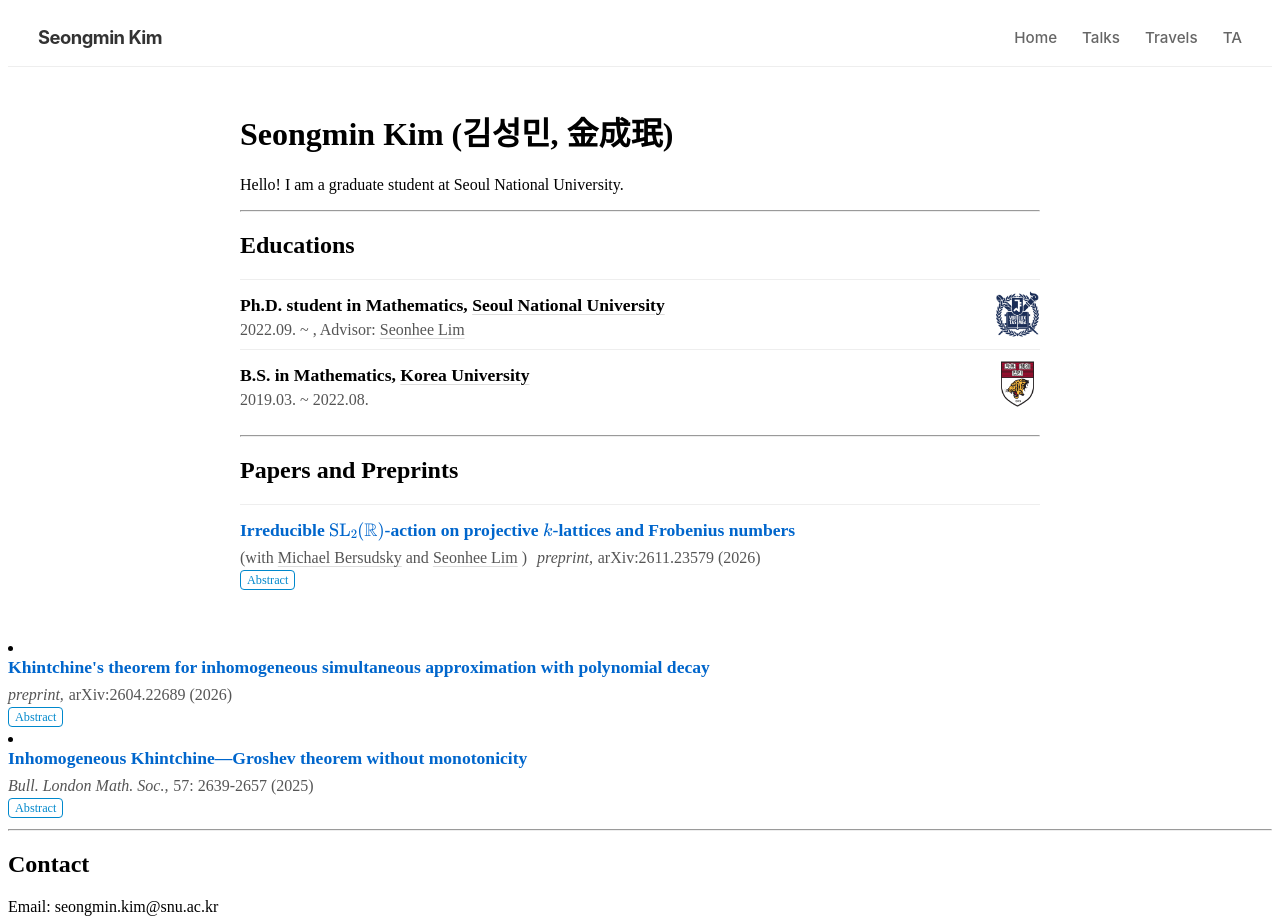
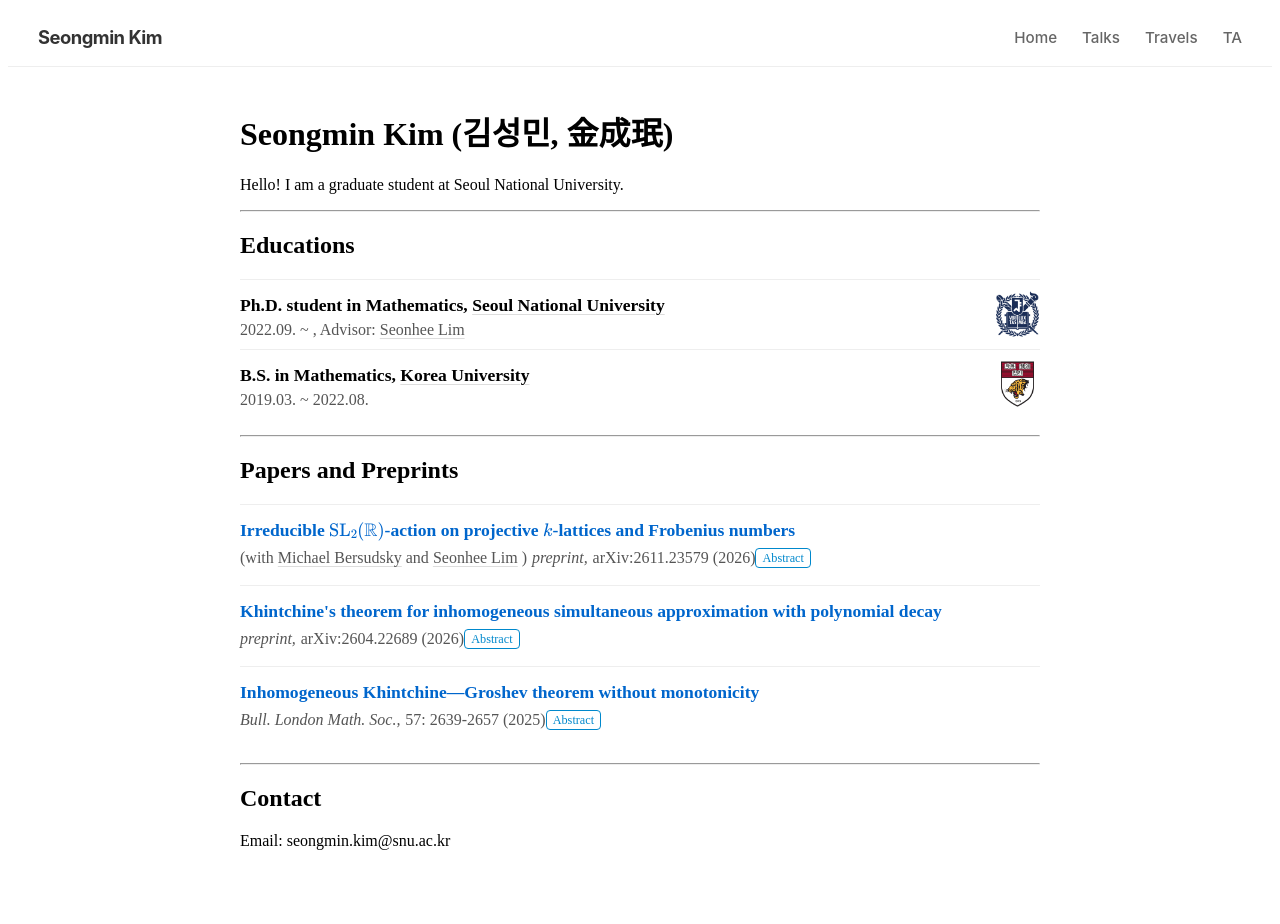
Before and after one commit to seongmin-math/seongmin-math.github.io, a Jekyll site: the page built from index.html, in a window 1280 px wide and 924 px high. Built offline with Jekyll 4.4.1, drawn with Linux system fonts in a browser that asks for light colours.

Commit message:
Refactor coauthor display and journal info formatting
Updated styling and formatting for coauthor display and journal information.

```diff
--- a/index.html
+++ b/index.html
@@ -66,7 +66,7 @@ layout: default
       <div style="display: flex; align-items: center; flex-wrap: wrap; color: #555; font-size: 1em; line-height: 1.5;">
 
         {% if paper.coauthor %}
-          <span style="margin-right: 10px;">
+          <span style="margin-right: 0.3em;">
             (with
             {% for author in paper.coauthor %}
               {% unless forloop.first %}
@@ -77,14 +77,11 @@ layout: default
               {% else %}
                 {{ author.name }}
               {% endif %}
-            {% endfor %})
+            {%- endfor -%})
           </span>
         {% endif %}
 
-        <em style="margin-right: 0.3em;">{{ paper.journal }},</em>
-        {{ paper.info }} ({{ paper.year }})
-      </div>
-
+        <em style="margin-right: 0.3em;">{{ paper.journal }},</em> {{ paper.info }} ({{ paper.year }})
 
         {% if paper.abstract %}
           <details style="display: inline-block;">
```
